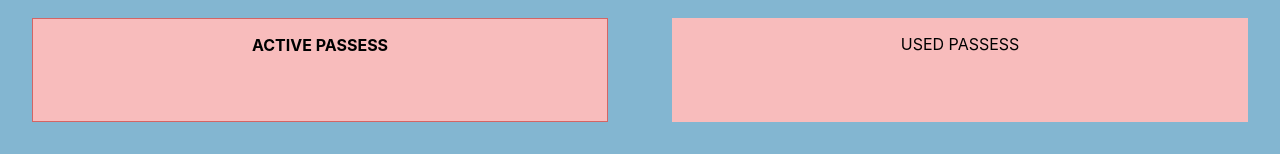
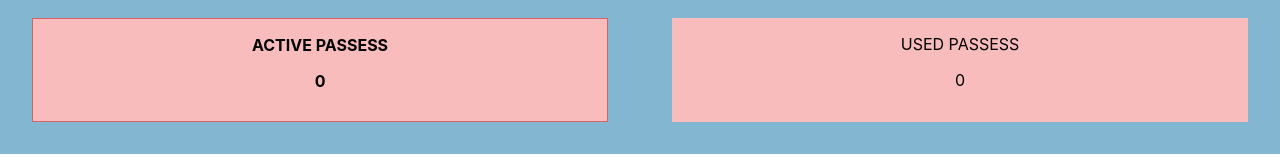
Before and after one commit to laurisfree/dancingapp, a React (Create React App) app in the folder my-app/: page / in a window 1280 px wide. Shown: the part 392-552 px from the top of the page. Built offline with nearby package versions, Linux system fonts and the light colour scheme; no server answers; sample sign-in values are in the browser's storage.

Commit message:
sorting date

```diff
--- a/my-app/src/components/UserPassPurchases/UserPassPurchases.jsx
+++ b/my-app/src/components/UserPassPurchases/UserPassPurchases.jsx
@@ -1,19 +1,36 @@
 import './UserPassPurchases.scss';
+import axios from 'axios'
+import { useEffect, useState } from 'react'
 
 
 export default function UserPassPurchases(props) {
+  const [passesBought, setpassesBought] = useState(0)
+  const [passesUsed, setpasseUsed] = useState(0)
 
-  console.log(props)
+  useEffect(() => {
+    const jwtToken = localStorage.getItem('jwt_token');
+    axios.get('http://localhost:8080/user/buy',{
+      headers: {
+        Authorization: `Bearer ${jwtToken}`,
+      },
+    })
+    .then(data => {
+      setpassesBought(data.data.passesBought)
+      setpasseUsed(data.data.passesUsed)
+    })
+    .catch(error => console.log(error));
+  }, [])
+
   return (
     <>
        <div className='user-purchases'>
             <div className='user-purchases__active-wrpr'>
               <p>ACTIVE PASSESS</p>
-              <p>{props.user?.passesBought}</p>
+              <p>{passesBought - passesUsed}</p>
             </div>
             <div className='user-purchases__used-wrpr'>
               <p>USED PASSESS</p>
-              <p>{props.user?.passesUsed}</p>
+              <p>{passesUsed}</p>
             </div>
         </div>
 
```
